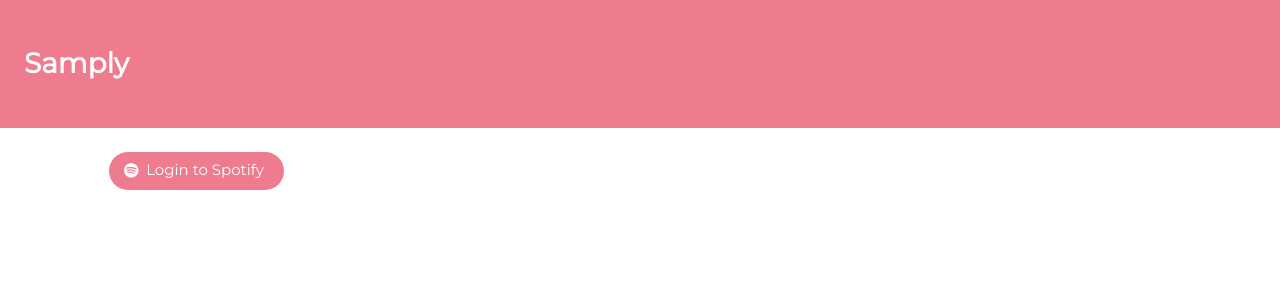
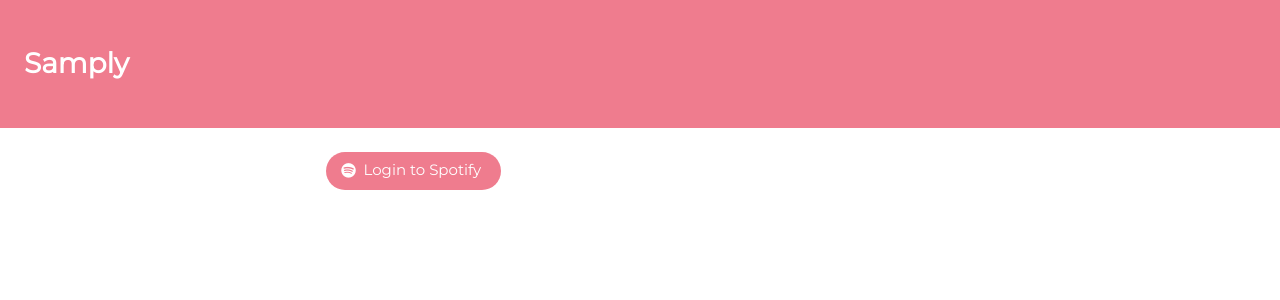
Before and after one commit to Draugelis/samply, a Flask app: page / in a window 1280 px wide. Shown: the top 300 px of the page. Run offline with Flask 2, Linux system fonts and the light colour scheme.

Commit message:
change offset

```diff
--- a/app/templates/index.html
+++ b/app/templates/index.html
@@ -30,7 +30,7 @@
     </section>
 
     <div class="columns is-left">
-      <div class="column is-half is-offset-1">
+      <div class="column is-half is-offset-one-quarter">
         <div class="block" id="input-container">
           <div class="block hide" id="spotifyLogin">
             <button class="button is-primary is-rounded" id="spotifyButton">
```
